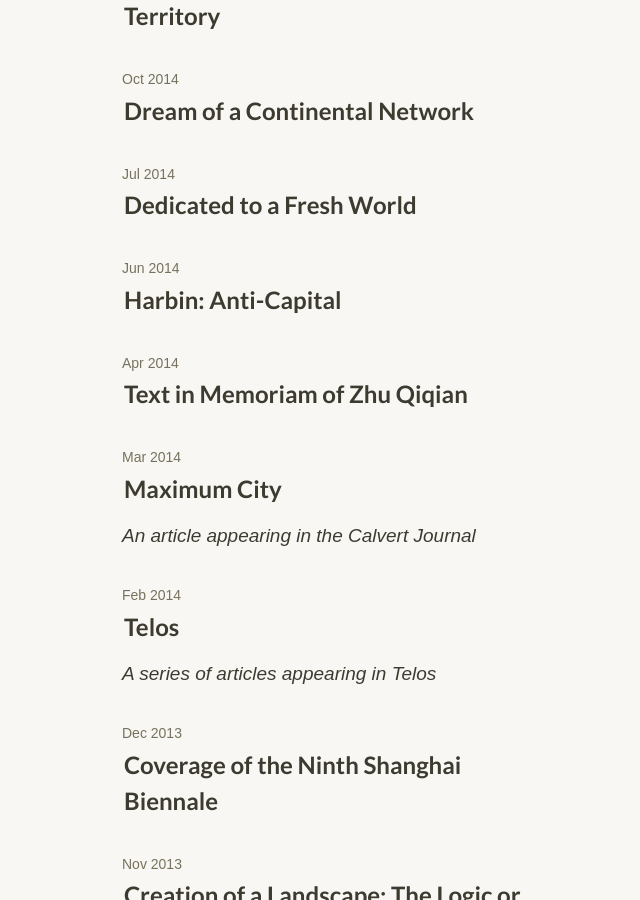
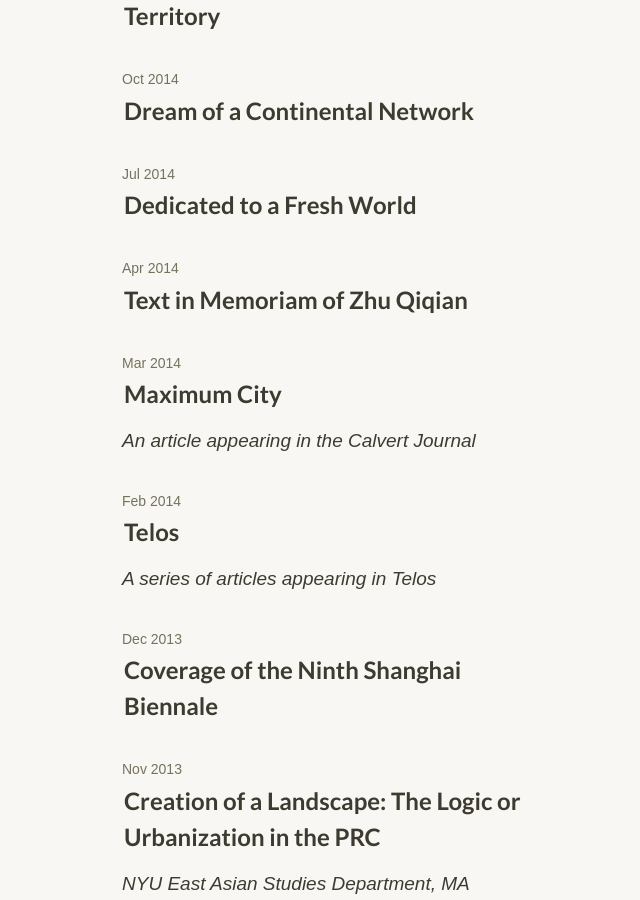
Before and after one commit to dreyerprojects/dreyerprojects.github.io, a Jekyll site: the page built from writing.md, in a window 1280 px wide and 900 px high, scrolled down 1715 px. Shown: the whole window, without its empty margins (223-863 px from the left). Built offline with Jekyll 4.4.1, drawn with Linux system fonts in a browser that asks for light colours; some web fonts are replaced.

Commit message:
Updated 2014-06-01-harbin-anti-capital.md

```diff
--- a/_posts/writing/2014-06-01-harbin-anti-capital.md
+++ b/_posts/writing/2014-06-01-harbin-anti-capital.md
@@ -1,6 +1,10 @@
 ---
-title: "Harbin: Anti-Capital"
+layout: link
+categories: writing
+description: null
+permalink: ""
+date: "2014-06-01"
 hyperlink: "http://www.concreteflux.com/harbin-anti-capital---jacob-dreyer.html"
-date: 2014-06-01
-categories: writing
+published: false
+title: Untitled
 ---
```
